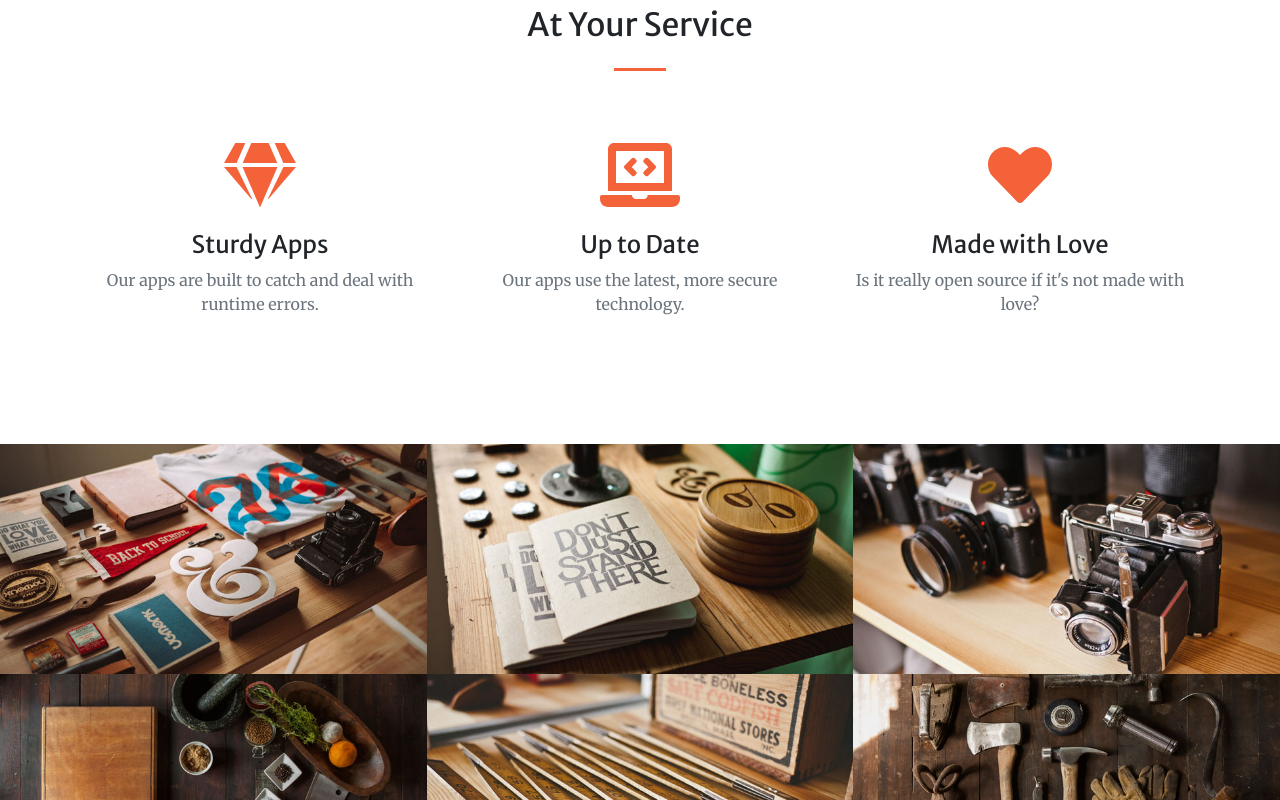
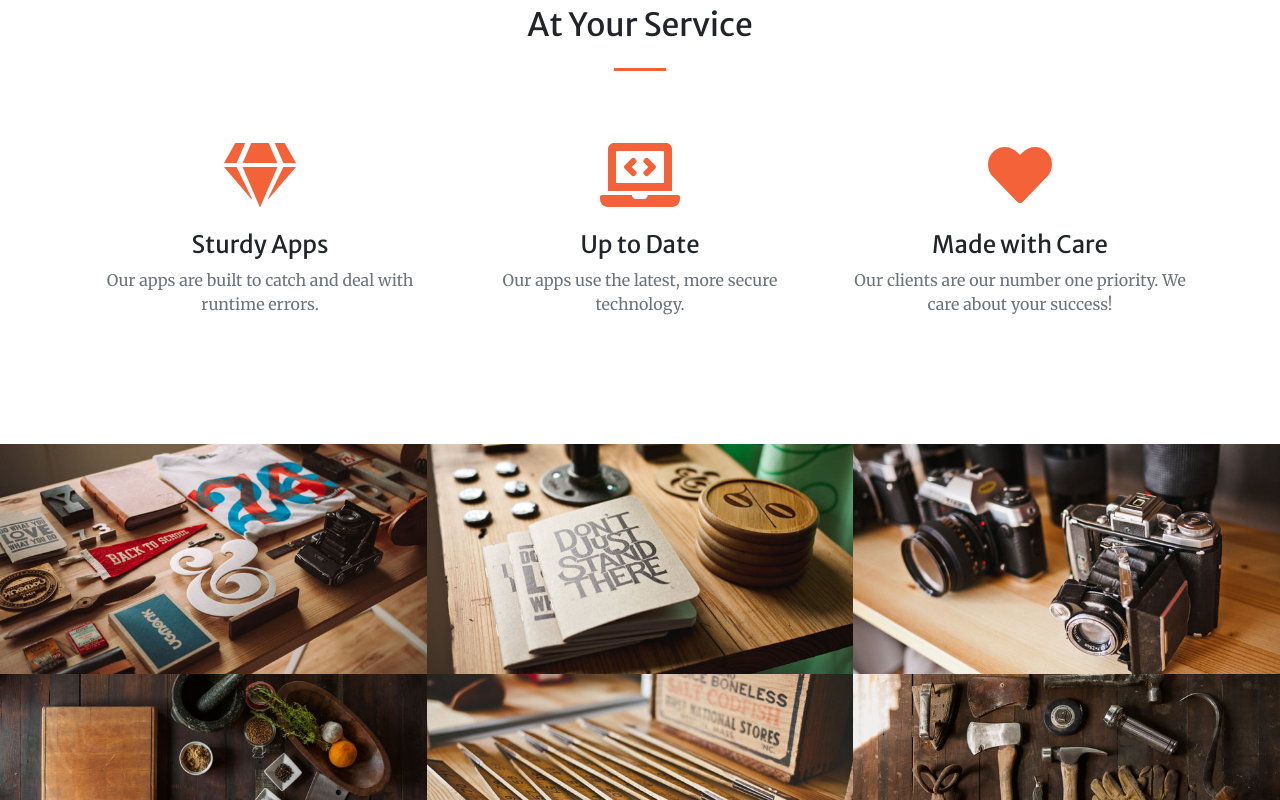
Before and after one commit to tomprime/tomprime.github.com, a plain HTML site: page index.html in a window 1280 px wide. Shown: the part 1414-2214 px from the top of the page. Drawn offline with nearby package versions, Linux system fonts and the light colour scheme.

Commit message:
Tweaked "Love" language.

```diff
--- a/index.html
+++ b/index.html
@@ -5,7 +5,7 @@
         <meta name="viewport" content="width=device-width, initial-scale=1, shrink-to-fit=no" />
         <meta name="description" content="" />
         <meta name="author" content="" />
-        <title>tomprime GitHub Pages</title>
+        <title>Tomprime GitHub Pages</title>
         <!-- Font Awesome icons (free version)-->
         <script src="https://use.fontawesome.com/releases/v5.12.1/js/all.js" crossorigin="anonymous"></script>
         <!-- Google fonts-->
@@ -20,7 +20,7 @@
         <!-- Navigation-->
         <nav class="navbar navbar-expand-lg navbar-light fixed-top py-3" id="mainNav">
             <div class="container">
-                <a class="navbar-brand js-scroll-trigger" href="#page-top">tomprime GitHub Pages</a><button class="navbar-toggler navbar-toggler-right" type="button" data-toggle="collapse" data-target="#navbarResponsive" aria-controls="navbarResponsive" aria-expanded="false" aria-label="Toggle navigation"><span class="navbar-toggler-icon"></span></button>
+                <a class="navbar-brand js-scroll-trigger" href="#page-top">Tomprime GitHub Pages</a><button class="navbar-toggler navbar-toggler-right" type="button" data-toggle="collapse" data-target="#navbarResponsive" aria-controls="navbarResponsive" aria-expanded="false" aria-label="Toggle navigation"><span class="navbar-toggler-icon"></span></button>
                 <div class="collapse navbar-collapse" id="navbarResponsive">
                     <ul class="navbar-nav ml-auto my-2 my-lg-0">
                         <li class="nav-item"><a class="nav-link js-scroll-trigger" href="#about">About</a></li>
@@ -90,8 +90,9 @@
                     <div class="col-lg-4 col-md-6 text-center">
                         <div class="mt-5">
                             <i class="fas fa-4x fa-heart text-primary mb-4"></i>
-                            <h3 class="h4 mb-2">Made with Love</h3>
-                            <p class="text-muted mb-0">Is it really open source if it's not made with love?</p>
+                            <h3 class="h4 mb-2">Made with Care</h3>
+                            <p class="text-muted mb-0">Our clients are our number one priority.
+                                We care about your success!</p>
                         </div>
                     </div>
                 </div>
```
